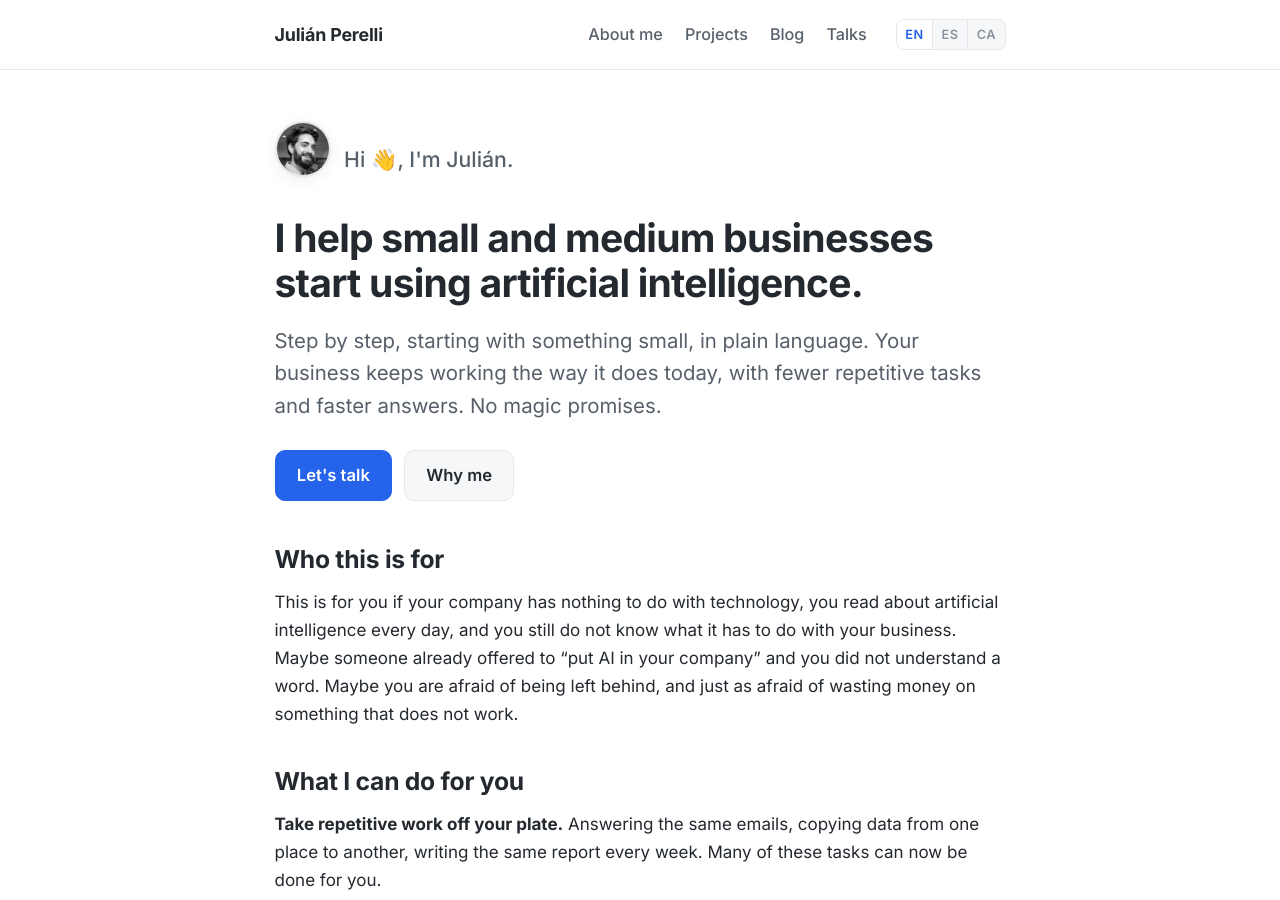
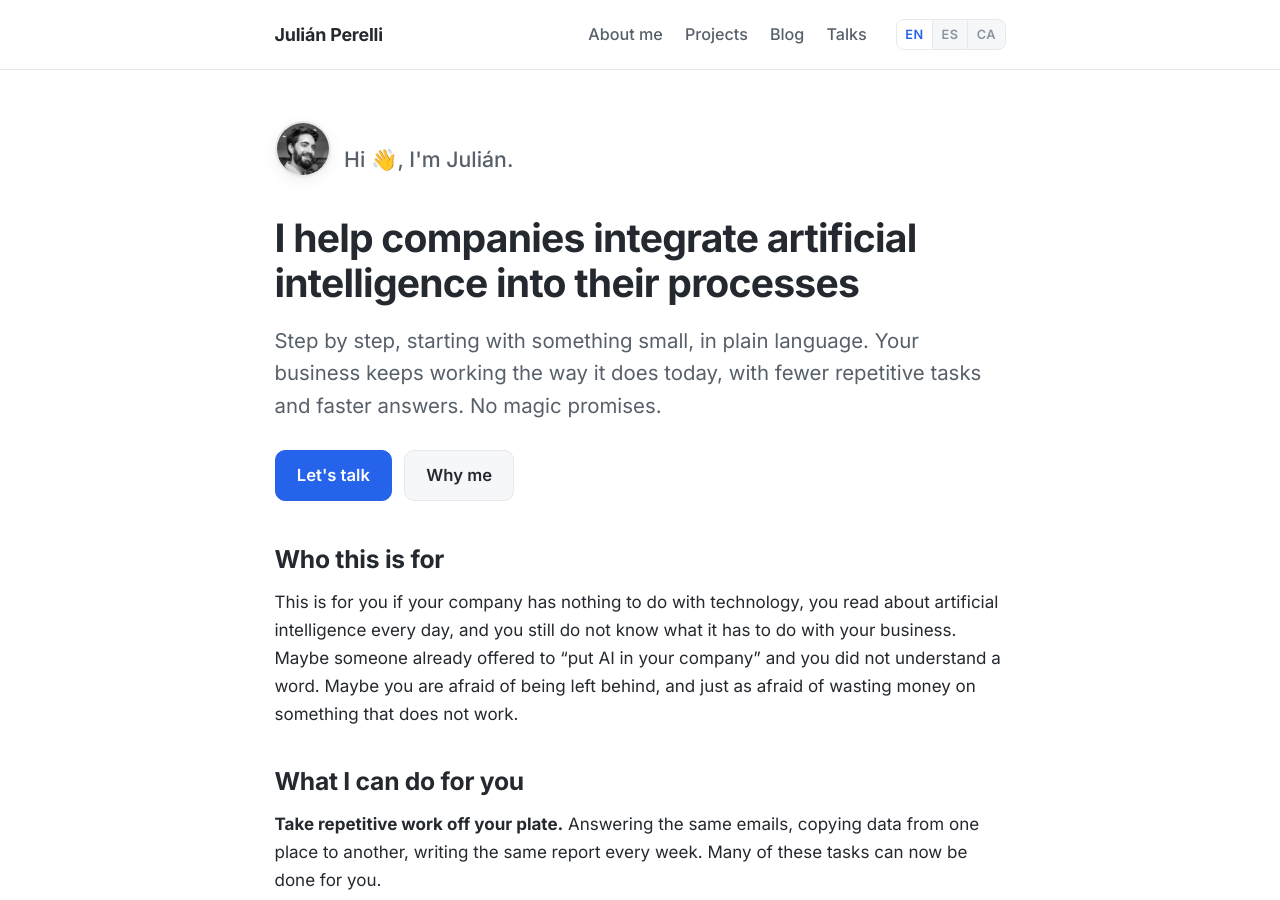
Before and after one commit to jperelli/jperelli.github.io, a Jekyll site: the page built from index.md, in a window 1280 px wide and 900 px high. Built offline with Jekyll 4.4.1, drawn with Linux system fonts in a browser that asks for light colours.

Commit message:
Home H1: integrate AI into their processes

```diff
--- a/index.md
+++ b/index.md
@@ -8,7 +8,7 @@ description: I help small and medium businesses start using artificial intellige
 
 <section class="hero">
   <p class="hero-greeting"><img class="hero-avatar" src="/public/img/julian.jpg" alt="" width="56" height="56"><span>Hi 👋, I'm Julián.</span></p>
-  <h1>I help small and medium businesses start using artificial intelligence.</h1>
+  <h1>I help companies integrate artificial intelligence into their processes</h1>
   <p class="hero-lead">Step by step, starting with something small, in plain language. Your business keeps working the way it does today, with fewer repetitive tasks and faster answers. No magic promises.</p>
   <p class="hero-actions">
     <a class="btn btn-primary" href="#contact">Let's talk</a>
```
Also changed, not shown: ca/index.md (+1 -1 lines), es/index.md (+1 -1 lines).
